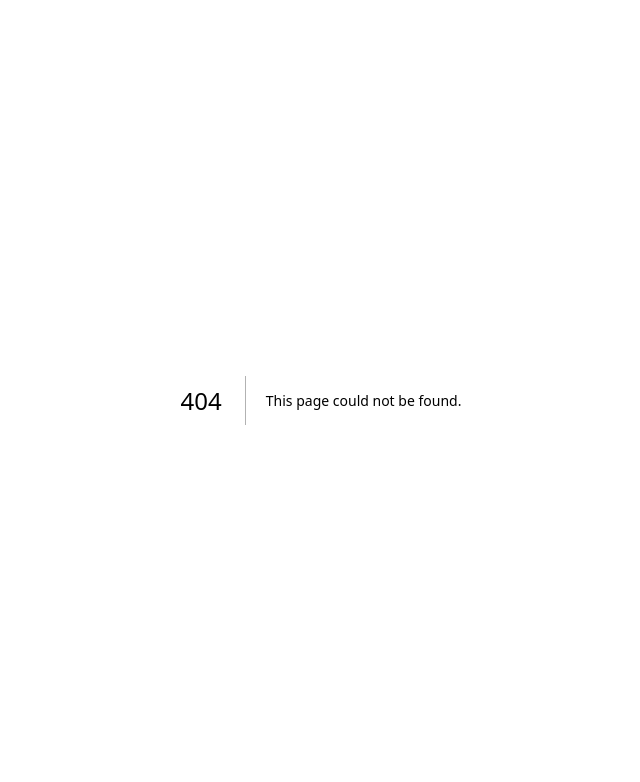
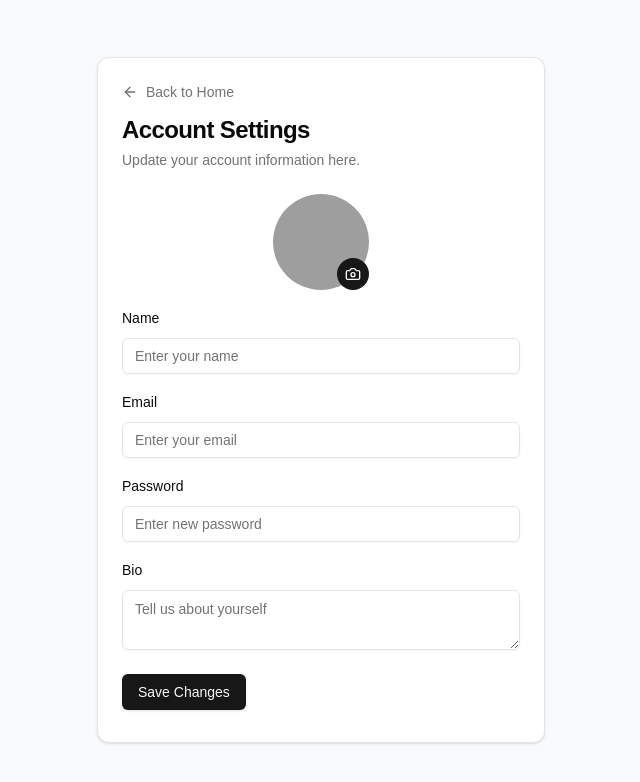
Before and after one commit to Data-Revolution/2024, a Next.js app: page /account in a window 1280 px wide. Before the commit this address had no page. Shown: the top 782 px of the page, without its empty margins (319-959 px from the left). Built offline with nearby package versions, Linux system fonts and the light colour scheme; grey boxes are pictures that could not be loaded.

Commit message:
Feature: Account page
Added account setting page

```diff
--- /dev/null
+++ b/app/account/page.tsx
@@ -0,0 +1,104 @@
+"use client";
+
+import { useState } from "react";
+import Link from "next/link";
+import { Button } from "@/components/ui/button";
+import {
+  Card,
+  CardContent,
+  CardDescription,
+  CardFooter,
+  CardHeader,
+  CardTitle,
+} from "@/components/ui/card";
+import { Input } from "@/components/ui/input";
+import { Label } from "@/components/ui/label";
+import { Textarea } from "@/components/ui/textarea";
+import { Avatar, AvatarFallback, AvatarImage } from "@/components/ui/avatar";
+import { ArrowLeft, CameraIcon } from "lucide-react";
+
+export default function Component() {
+  const [avatar, setAvatar] = useState("/placeholder.svg?height=100&width=100");
+
+  const handleAvatarChange = (event: React.ChangeEvent<HTMLInputElement>) => {
+    const file = event.target.files?.[0];
+    if (file) {
+      const reader = new FileReader();
+      reader.onloadend = () => {
+        setAvatar(reader.result as string);
+      };
+      reader.readAsDataURL(file);
+    }
+  };
+
+  return (
+    <div className="min-h-screen flex items-center justify-center bg-gray-50 py-12 px-4 sm:px-6 lg:px-8">
+      <Card className="w-full max-w-md">
+        <CardHeader className="space-y-1">
+          <Link
+            href="/"
+            className="inline-flex items-center text-sm text-muted-foreground hover:text-primary mb-2"
+          >
+            <ArrowLeft className="mr-2 h-4 w-4" />
+            Back to Home
+          </Link>
+          <CardTitle className="text-2xl font-bold">Account Settings</CardTitle>
+          <CardDescription>
+            Update your account information here.
+          </CardDescription>
+        </CardHeader>
+        <CardContent className="space-y-4">
+          <div className="flex justify-center">
+            <div className="relative">
+              <Avatar className="w-24 h-24">
+                <AvatarImage src={avatar} alt="User avatar" />
+                <AvatarFallback>User</AvatarFallback>
+              </Avatar>
+              <Label
+                htmlFor="avatar-upload"
+                className="absolute bottom-0 right-0 bg-primary text-primary-foreground rounded-full p-2 cursor-pointer"
+              >
+                <CameraIcon className="w-4 h-4" />
+                <Input
+                  id="avatar-upload"
+                  type="file"
+                  className="sr-only"
+                  onChange={handleAvatarChange}
+                  accept="image/*"
+                />
+              </Label>
+            </div>
+          </div>
+          <div className="space-y-2">
+            <Label htmlFor="name">Name</Label>
+            <Input id="name" placeholder="Enter your name" />
+          </div>
+          <div className="space-y-2">
+            <Label htmlFor="email">Email</Label>
+            <Input id="email" type="email" placeholder="Enter your email" />
+          </div>
+          <div className="space-y-2">
+            <Label htmlFor="password">Password</Label>
+            <Input
+              id="password"
+              type="password"
+              placeholder="Enter new password"
+            />
+          </div>
+          <div className="space-y-2">
+            <Label htmlFor="bio">Bio</Label>
+            <Textarea id="bio" placeholder="Tell us about yourself" />
+          </div>
+        </CardContent>
+        <CardFooter>
+          <Link
+            href="/"
+            className="inline-flex items-center text-sm text-muted-foreground hover:text-primary mb-2"
+          >
+            <Button className="w-full">Save Changes</Button>
+          </Link>
+        </CardFooter>
+      </Card>
+    </div>
+  );
+}
--- a/app/page.tsx
+++ b/app/page.tsx
@@ -87,10 +87,12 @@ export default function VideoApp() {
                   </div>
                 </DropdownMenuLabel>
                 <DropdownMenuSeparator />
-                <DropdownMenuItem>
-                  <UserIcon className="mr-2 h-4 w-4" />
-                  <span>Profile</span>
-                </DropdownMenuItem>
+                <Link href="/account">
+                  <DropdownMenuItem>
+                    <UserIcon className="mr-2 h-4 w-4" />
+                    <span>Profile</span>
+                  </DropdownMenuItem>
+                </Link>
                 <DropdownMenuItem>
                   <LogOutIcon className="mr-2 h-4 w-4" />
                   <span>Log out</span>
@@ -124,7 +126,9 @@ export default function VideoApp() {
             <main className="flex-1 p-4">
               <div className="aspect-video bg-muted">
                 <div className=" mt-4 flex items-center justify-between">
-                  <h2 className="text-lg font-semibold ml-2">Camera Controls</h2>
+                  <h2 className="text-lg font-semibold ml-2">
+                    Camera Controls
+                  </h2>
                   <Button variant="outline" size="sm" className="mr-2">
                     <TargetIcon className="h-4 w-4" />
                   </Button>
--- /dev/null
+++ b/components/ui/card.tsx
@@ -0,0 +1,76 @@
+import * as React from "react"
+
+import { cn } from "@/lib/utils"
+
+const Card = React.forwardRef<
+  HTMLDivElement,
+  React.HTMLAttributes<HTMLDivElement>
+>(({ className, ...props }, ref) => (
+  <div
+    ref={ref}
+    className={cn(
+      "rounded-xl border bg-card text-card-foreground shadow",
+      className
+    )}
+    {...props}
+  />
+))
+Card.displayName = "Card"
+
+const CardHeader = React.forwardRef<
+  HTMLDivElement,
+  React.HTMLAttributes<HTMLDivElement>
+>(({ className, ...props }, ref) => (
+  <div
+    ref={ref}
+    className={cn("flex flex-col space-y-1.5 p-6", className)}
+    {...props}
+  />
+))
+CardHeader.displayName = "CardHeader"
+
+const CardTitle = React.forwardRef<
+  HTMLParagraphElement,
+  React.HTMLAttributes<HTMLHeadingElement>
+>(({ className, ...props }, ref) => (
+  <h3
+    ref={ref}
+    className={cn("font-semibold leading-none tracking-tight", className)}
+    {...props}
+  />
+))
+CardTitle.displayName = "CardTitle"
+
+const CardDescription = React.forwardRef<
+  HTMLParagraphElement,
+  React.HTMLAttributes<HTMLParagraphElement>
+>(({ className, ...props }, ref) => (
+  <p
+    ref={ref}
+    className={cn("text-sm text-muted-foreground", className)}
+    {...props}
+  />
+))
+CardDescription.displayName = "CardDescription"
+
+const CardContent = React.forwardRef<
+  HTMLDivElement,
+  React.HTMLAttributes<HTMLDivElement>
+>(({ className, ...props }, ref) => (
+  <div ref={ref} className={cn("p-6 pt-0", className)} {...props} />
+))
+CardContent.displayName = "CardContent"
+
+const CardFooter = React.forwardRef<
+  HTMLDivElement,
+  React.HTMLAttributes<HTMLDivElement>
+>(({ className, ...props }, ref) => (
+  <div
+    ref={ref}
+    className={cn("flex items-center p-6 pt-0", className)}
+    {...props}
+  />
+))
+CardFooter.displayName = "CardFooter"
+
+export { Card, CardHeader, CardFooter, CardTitle, CardDescription, CardContent }
--- /dev/null
+++ b/components/ui/textarea.tsx
@@ -0,0 +1,24 @@
+import * as React from "react"
+
+import { cn } from "@/lib/utils"
+
+export interface TextareaProps
+  extends React.TextareaHTMLAttributes<HTMLTextAreaElement> {}
+
+const Textarea = React.forwardRef<HTMLTextAreaElement, TextareaProps>(
+  ({ className, ...props }, ref) => {
+    return (
+      <textarea
+        className={cn(
+          "flex min-h-[60px] w-full rounded-md border border-input bg-transparent px-3 py-2 text-sm shadow-sm placeholder:text-muted-foreground focus-visible:outline-none focus-visible:ring-1 focus-visible:ring-ring disabled:cursor-not-allowed disabled:opacity-50",
+          className
+        )}
+        ref={ref}
+        {...props}
+      />
+    )
+  }
+)
+Textarea.displayName = "Textarea"
+
+export { Textarea }
```
